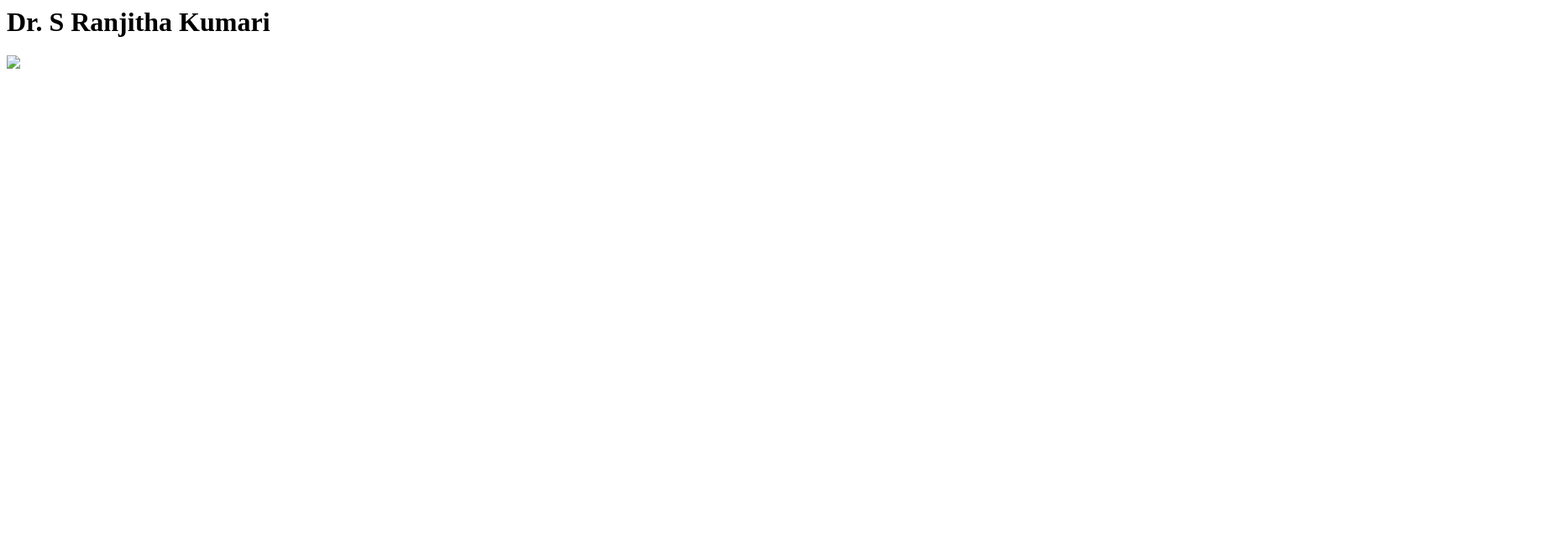
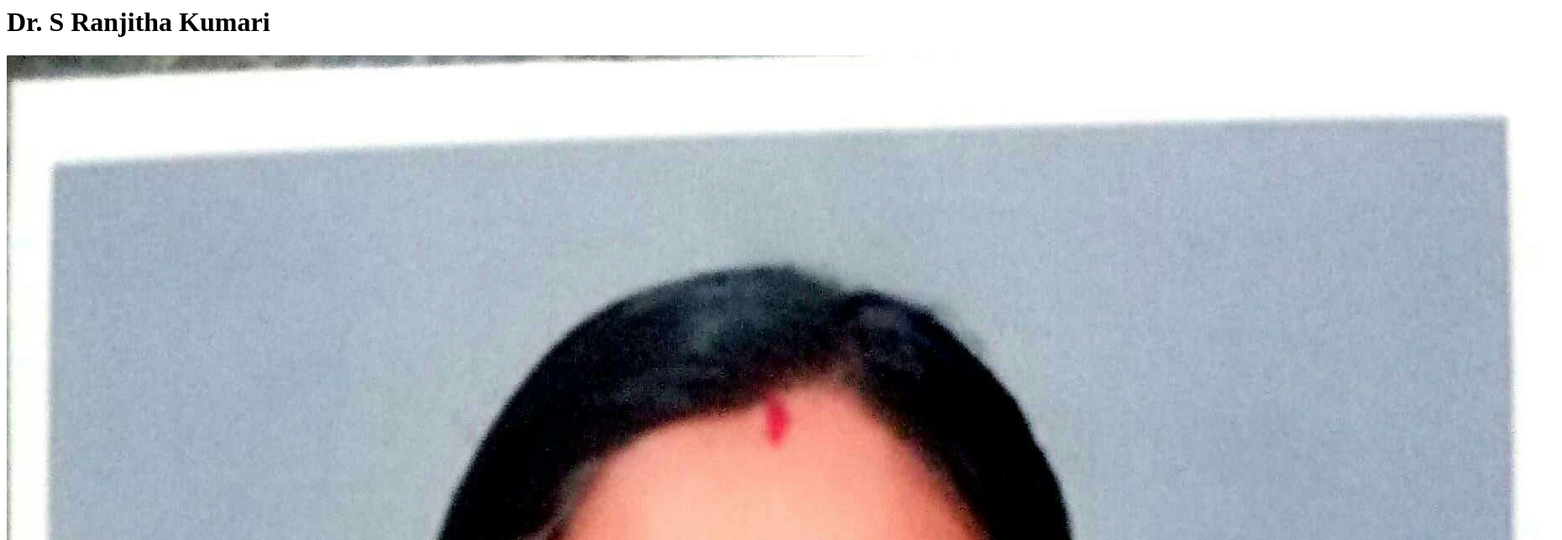
Before and after one commit to ranjithakumari/portfolio, a plain HTML site: page index.html in a window 1280 px wide. Shown: the top 644 px of the page at 84% size, 1860 px wide, since content can reach past the window. Drawn offline with Linux system fonts and the light colour scheme.

Commit message:
Update index.html

```diff
--- a/index.html
+++ b/index.html
@@ -1,4 +1,4 @@
 <html>
     <h1>Dr. S Ranjitha Kumari</h1>
-    <img src="./Phot.jpg"/>
+    <img src="./Photo.jpg"/>
 </html>
```
